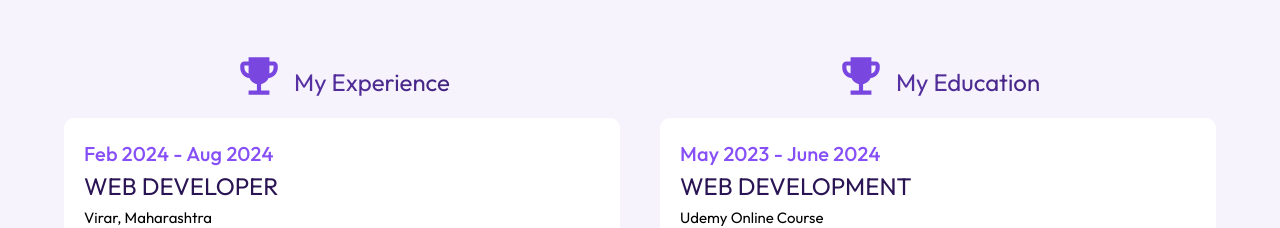
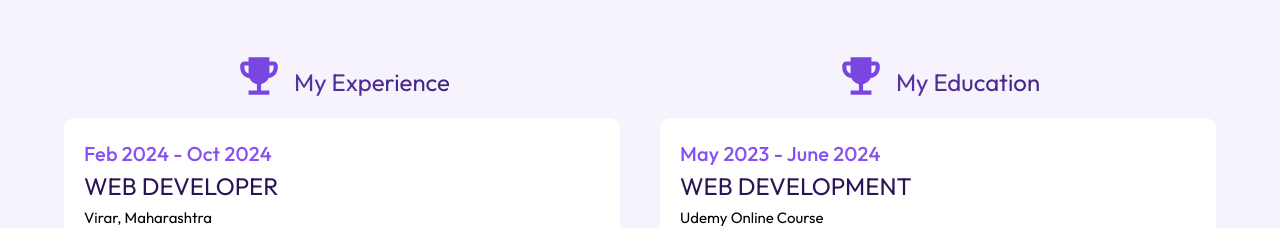
Before and after one commit to RohitG8812/next_portfolio, a Next.js app: page / in a window 1280 px wide. Shown: the part 2920-3148 px from the top of the page. Built offline with nearby package versions, Linux system fonts and the light colour scheme.

Commit message:
corrected the month

```diff
--- a/src/pages/exp_edu.js
+++ b/src/pages/exp_edu.js
@@ -6,7 +6,7 @@ import SchoolIcon from "@mui/icons-material/School";
 const Exp_Edu = () => {
   const experience = [
     {
-      year: "Feb 2024 - Aug 2024",
+      year: "Feb 2024 - Oct 2024",
       designation: "Web Developer",
       location: "Virar, Maharashtra",
     },
```
